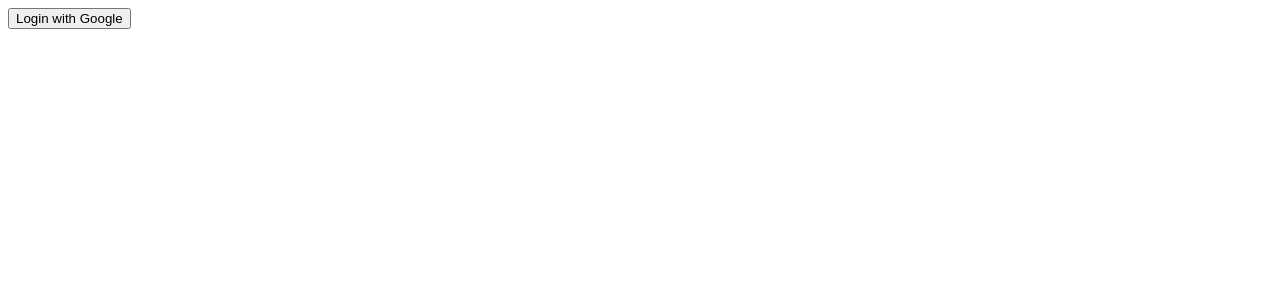
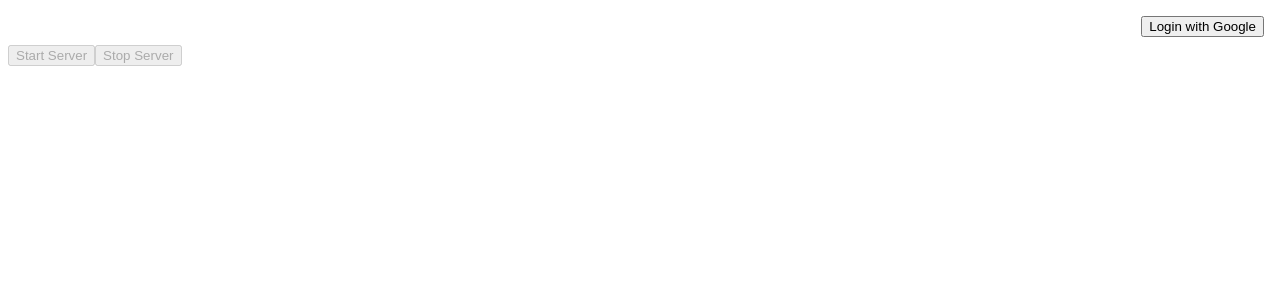
Before and after one commit to mc-dashboard/mc-dashboard, a React (Vite) app in the folder frontend/: page / in a window 1280 px wide. Shown: the top 300 px of the page. Built offline with nearby package versions, Linux system fonts and the light colour scheme; no server answers.

Commit message:
remove login page

```diff
--- a/frontend/src/App.tsx
+++ b/frontend/src/App.tsx
@@ -1,13 +1,11 @@
 import { BrowserRouter, Routes, Route } from "react-router";
-import Login from "./pages/Login";
 import Dashboard from "./pages/Dashboard";
 
 function App() {
   return (
     <BrowserRouter>
       <Routes>
-        <Route path="/" element={<Login />} />
-        <Route path="/dashboard" element={<Dashboard />} />
+        <Route path="/" element={<Dashboard />} />
       </Routes>
     </BrowserRouter>
   );
--- a/frontend/src/hooks/useAuth.ts
+++ b/frontend/src/hooks/useAuth.ts
@@ -1,4 +1,4 @@
-import { useEffect, useState } from "react";
+import { useCallback, useEffect, useState } from "react";
 import { API_BASE_URL } from "../libs/api";
 
 interface User {
@@ -10,12 +10,17 @@ export function useAuth() {
   const [user, setUser] = useState<User | null>(null);
   const [loading, setLoading] = useState(true);
 
-  useEffect(() => {
+  const refetch = useCallback(() => {
+    setLoading(true);
     fetch(`${API_BASE_URL}/api/user`, { credentials: "include" })
       .then((res) => (res.ok ? res.json() : null))
       .then((data) => setUser(data?.email ? data : null))
       .finally(() => setLoading(false));
   }, []);
 
-  return { user, loading };
+  useEffect(() => {
+    refetch();
+  }, [refetch]);
+
+  return { user, loading, refetch };
 }
--- a/frontend/src/pages/Dashboard.tsx
+++ b/frontend/src/pages/Dashboard.tsx
@@ -1,22 +1,14 @@
 import { useEffect, useState } from "react";
-import { useNavigate } from "react-router";
 import { useAuth } from "../hooks/useAuth";
 import { API_BASE_URL } from "../libs/api";
 
 export default function Dashboard() {
-  const { user, loading } = useAuth();
-  const navigate = useNavigate();
+  const { user, loading, refetch } = useAuth();
   const [status, setStatus] = useState<string | null>(null);
 
   useEffect(() => {
-    if (!loading && !user) {
-      navigate("/");
-    }
-  }, [user, loading, navigate]);
-
-  useEffect(() => {
     console.log(status);
-  }, [status])
+  }, [status]);
 
   const handleStart = async () => {
     setStatus(null);
@@ -25,12 +17,10 @@ export default function Dashboard() {
         method: "POST",
         credentials: "include",
       });
-      console.log(res);
       const text = await res.text();
       const data = text ? JSON.parse(text) : {};
       setStatus(res.ok ? data.message ?? "Server started" : data.error ?? "Failed to start server");
     } catch (error) {
-      console.log(error);
       setStatus("Request failed with error: " + error);
     }
   };
@@ -42,22 +32,39 @@ export default function Dashboard() {
         method: "POST",
         credentials: "include",
       });
-      console.log(res);
       const text = await res.text();
       const data = text ? JSON.parse(text) : {};
       setStatus(res.ok ? data.message ?? "Server stopped" : data.error ?? "Failed to stop server");
     } catch (error) {
-      console.log(error);
       setStatus("Request failed with error: " + error);
     }
+  };
+
+  const handleLogin = () => {
+    window.location.href = `${API_BASE_URL}/login`;
+  };
+
+  const handleLogout = async () => {
+    await fetch(`${API_BASE_URL}/logout`, { credentials: "include" });
+    refetch();
   };
 
   if (loading) return null;
 
   return (
     <div>
-      <button onClick={handleStart}>Start Server</button>
-      <button onClick={handleStop}>Stop Server</button>
+      <div style={{ display: "flex", justifyContent: "flex-end", padding: "8px" }}>
+        {user ? (
+          <>
+            <span>{user.name}</span>
+            <button onClick={handleLogout} style={{ marginLeft: "8px" }}>Logout</button>
+          </>
+        ) : (
+          <button onClick={handleLogin}>Login with Google</button>
+        )}
+      </div>
+      <button onClick={handleStart} disabled={!user}>Start Server</button>
+      <button onClick={handleStop} disabled={!user}>Stop Server</button>
       {status && <p>{status}</p>}
     </div>
   );
--- a/frontend/src/pages/Login.tsx
+++ /dev/null
@@ -1,23 +0,0 @@
-import { useEffect } from "react";
-import { useNavigate } from "react-router";
-import { useAuth } from "../hooks/useAuth";
-import { API_BASE_URL } from "../libs/api";
-
-export default function Login() {
-  const { user, loading } = useAuth();
-  const navigate = useNavigate();
-
-  useEffect(() => {
-    if (!loading && user) {
-      navigate("/dashboard");
-    }
-  }, [user, loading, navigate]);
-
-  const handleLogin = () => {
-    window.location.href = `${API_BASE_URL}/login`;
-  };
-
-  if (loading) return null;
-
-  return <button onClick={handleLogin}>Login with Google</button>;
-}
```
Also changed, not shown: 1 other file (tests, documents, lock files or other folders).
